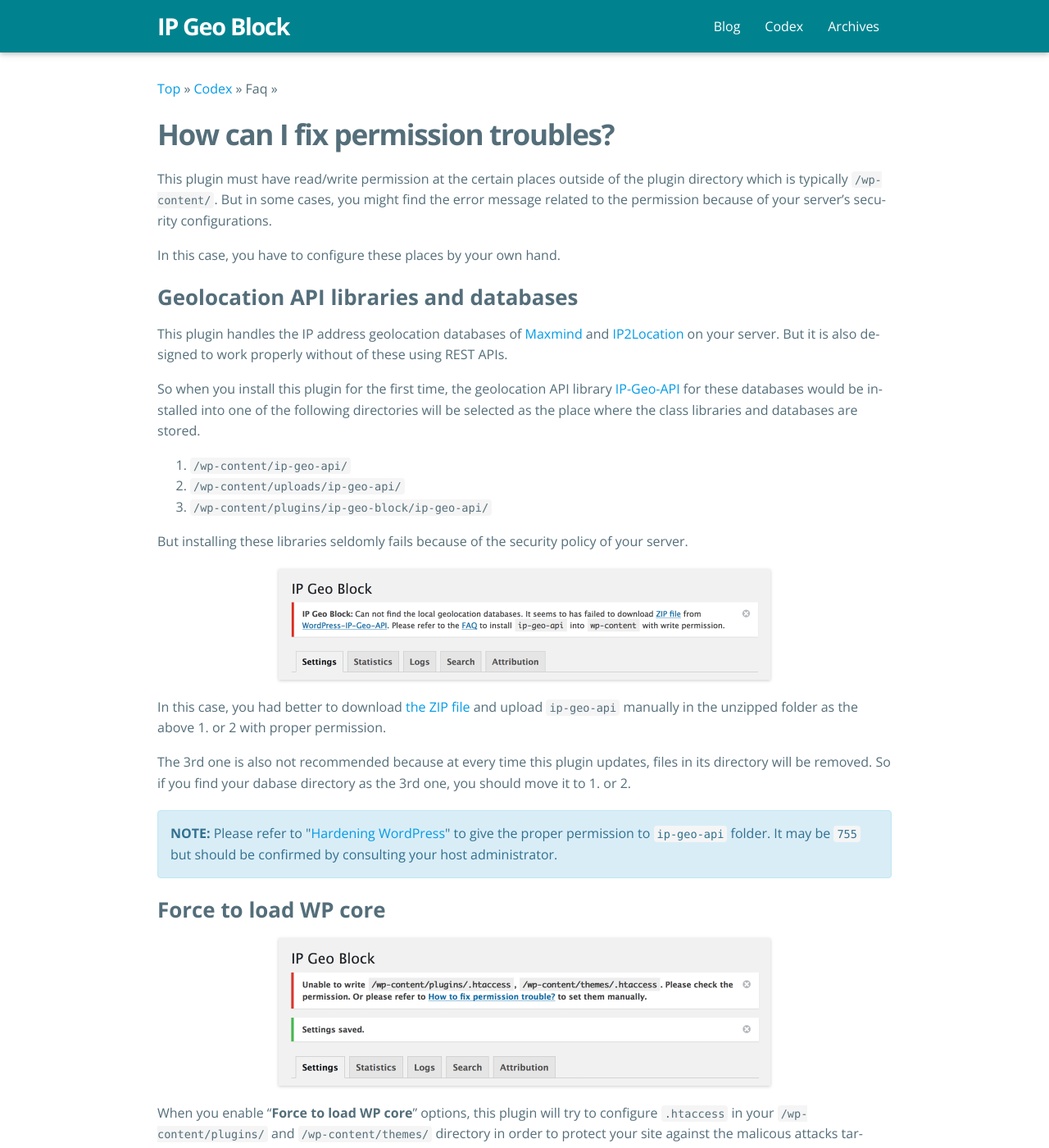
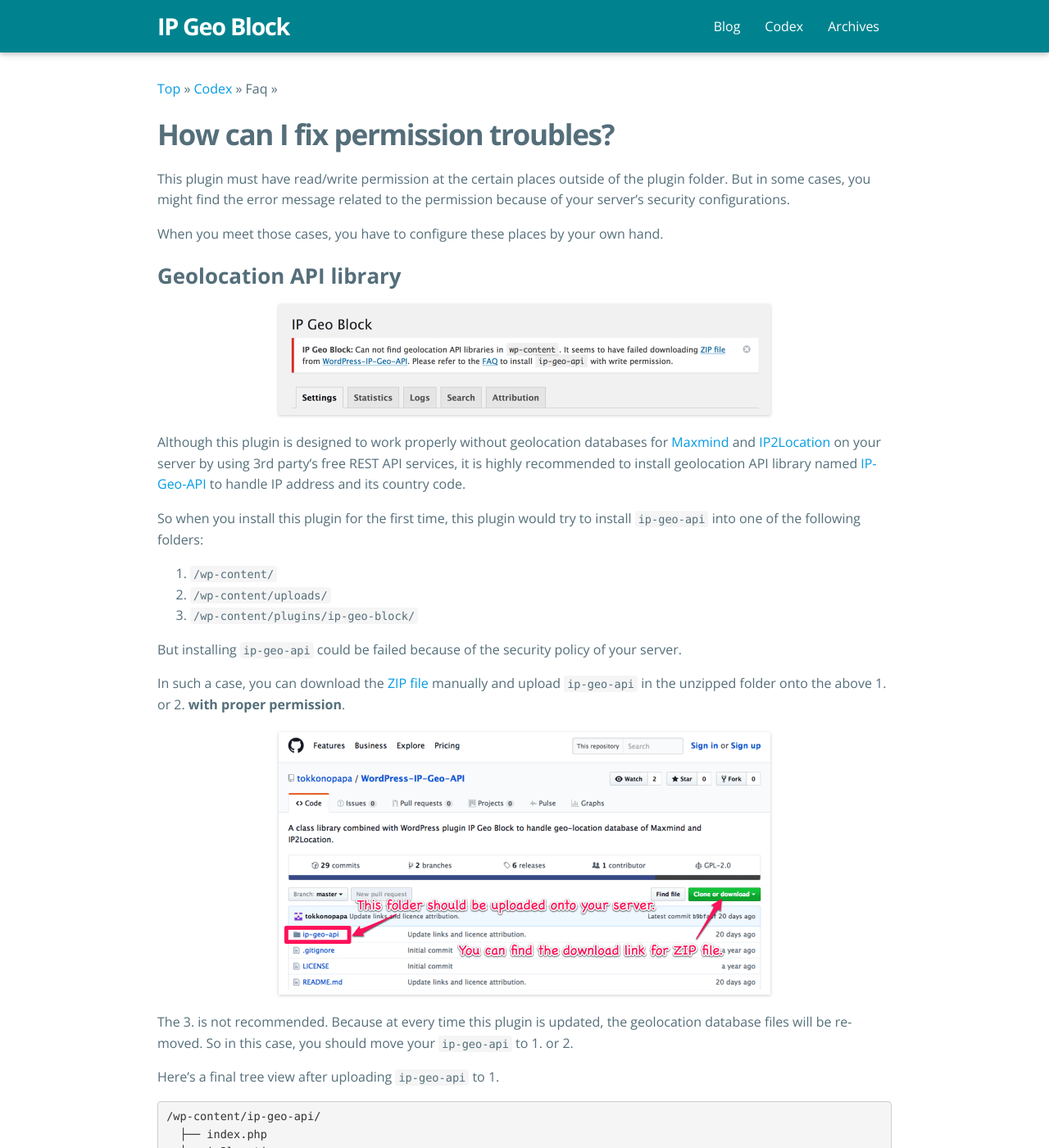
Before and after one commit to tokkonopapa/WordPress-IP-Geo-Block, a Jekyll site: the page built from _codex/02. FAQ/04/how-to-fix-permission-troubles.md, in a window 1280 px wide and 1400 px high. Shown: the whole window at 82% size. Built offline with Jekyll 4.4.1, drawn with Linux system fonts in a browser that asks for light colours; some web fonts are replaced; some of the changed text lies outside the part shown.

Commit message:
Update codex.

```diff
--- a/_codex/02. FAQ/04/how-to-fix-permission-troubles.md
+++ b/_codex/02. FAQ/04/how-to-fix-permission-troubles.md
@@ -7,47 +7,67 @@
 ---
 
 This plugin must have read/write permission at the certain places outside of
-the plugin directory which is typically `/wp-content/`. But in some cases,
-you might find the error message related to the permission because of your
-server's security configurations.
+the plugin folder. But in some cases, you might find the error message related
+to the permission because of your server's security configurations.
 
-In this case, you have to configure these places by your own hand.
+When you meet those cases, you have to configure these places by your own hand.
 
-### Geolocation API libraries and databases ###
-
-This plugin handles the IP address geolocation databases of [Maxmind][Maxmind]
-and [IP2Location][IP2Location] on your server. But it is also designed to work
-properly without of these using REST APIs.
-
-So when you install this plugin for the first time, the geolocation API library
-[IP-Geo-API][GitGeoAPI] for these databases would be installed into one of the
-following directories will be selected as the place where the class libraries
-and databases are stored.
-
-1. `/wp-content/ip-geo-api/`
-2. `/wp-content/uploads/ip-geo-api/`
-3. `/wp-content/plugins/ip-geo-block/ip-geo-api/`
-
-But installing these libraries seldomly fails because of the security policy of
-your server.
+### Geolocation API library ###
 
 ![Error of IP Geo API]({{ '/img/2016-09/ErrorGeoAPI.png' | prepend: site.baseurl }}
  "Error of IP Geo API"
 )
 
-In this case, you had better to download [the ZIP file][GitGeoAPIZIP] and
-upload `ip-geo-api` manually in the unzipped folder as the above 1. or 2 with
-proper permission.
+Although this plugin is designed to work properly without geolocation databases
+for [Maxmind][Maxmind] and [IP2Location][IP2Location] on your server by using
+3rd party's free REST API services, it is highly recommended to install
+geolocation API library named [IP-Geo-API][GitGeoAPI] to handle IP address and
+its country code.
 
-The 3rd one is also not recommended because at every time this plugin updates,
-files in its directory will be removed. So if you find your dabase directory
-as the 3rd one, you should move it to 1. or 2.
+So when you install this plugin for the first time, this plugin would try to
+install `ip-geo-api` into one of the following folders:
+
+1. `/wp-content/`
+2. `/wp-content/uploads/`
+3. `/wp-content/plugins/ip-geo-block/`
+
+But installing `ip-geo-api` could be failed because of the security policy of
+your server.
+
+In such a case, you can download the [ZIP file][GitGeoAPIZIP] manually and
+upload `ip-geo-api` in the unzipped folder onto the above 1. or 2. **with
+proper permission**.
+
+[![IP-Geo-API]({{ '/img/2016-09/GeoLocationAPI.png' | prepend: site.baseurl }}
+)][GitGeoAPI]
+
+The 3. is not recommended. Because at every time this plugin is updated, the
+geolocation database files will be removed. So in this case, you should move
+your `ip-geo-api` to 1. or 2.
+
+Here's a final tree view after uploading `ip-geo-api` to 1.
+
+{% highlight text %}
+/wp-content/ip-geo-api/
+  ├── index.php
+  ├── ip2location
+  │   ├── IP2Location.php
+  │   ├── bcmath.php
+  │   └── class-ip2location.php
+  └── maxmind
+      ├── LICENSE
+      ├── class-maxmind.php
+      ├── geoip.inc
+      └── geoipcity.inc
+{% endhighlight %}
 
 <div class="alert alert-info">
 	<strong>NOTE:</strong> Please refer to
 	"<a href='https://codex.wordpress.org/Hardening_WordPress#Core_Directories_.2F_Files' title='Hardening WordPress &laquo; WordPress Codex'>Hardening WordPress</a>"
-	to give the proper permission to <code>ip-geo-api</code> folder. It may be
-	<code>755</code> but should be confirmed by consulting your host administrator.
+	to give <code>ip-geo-api</code> and the following folders
+	(<code>ip2location</code> and <code>maxmind</code>) the proper permission
+	that may be <code>755</code> but should be confirmed by consulting your
+	hosting administrator.
 </div>
 
 ### Force to load WP core ###
@@ -58,7 +78,7 @@
 
 When you enable "**Force to load WP core**" options, this plugin will try to
 configure `.htaccess` in your `/wp-content/plugins/` and `/wp-content/themes/`
-directory in order to protect your site against the malicous attacks targeted
+folder in order to protect your site against the malicous attacks targeted
 at the [OMG plugins and themes][PreventExp].
 
 If you encounter an "Unable to write" message for plugins, you should put the
@@ -93,6 +113,6 @@
 [IP-Geo-Block]: https://wordpress.org/plugins/ip-geo-block/ "WordPress › IP Geo Block « WordPress Plugins"
 [Maxmind]:      https://www.maxmind.com/ "IP Geolocation and Online Fraud Prevention | MaxMind"
 [IP2Location]:  http://www.ip2location.com/ "IP Address Geolocation to Identify Website Visitor's Geographical Location"
-[GitGeoAPI]:    https://github.com/tokkonopapa/WordPress-IP-Geo-API "GitHub - tokkonopapa/WordPress-IP-Geo-API: A class library combined with WordPress plugin IP Geo Block to handle geo-location database of Maxmind and IP2Location."
+[GitGeoAPI]:    https://github.com/tokkonopapa/WordPress-IP-Geo-API "GitHub - tokkonopapa/WordPress-IP-Geo-API: A class library for WordPress plugin IP Geo Block to handle geolocation database of Maxmind and IP2Location."
 [GitGeoAPIZIP]: https://github.com/tokkonopapa/WordPress-IP-Geo-API/archive/master.zip
 [PreventExp]:   {{ '/article/exposure-of-wp-config-php.html' | prepend: site.baseurl }} "Prevent exposure of wp-config.php | IP Geo Block"
```
Also changed, not shown: img/2016-09/ErrorGeoAPI.png, img/2016-09/GeoLocationAPI.png (added).
